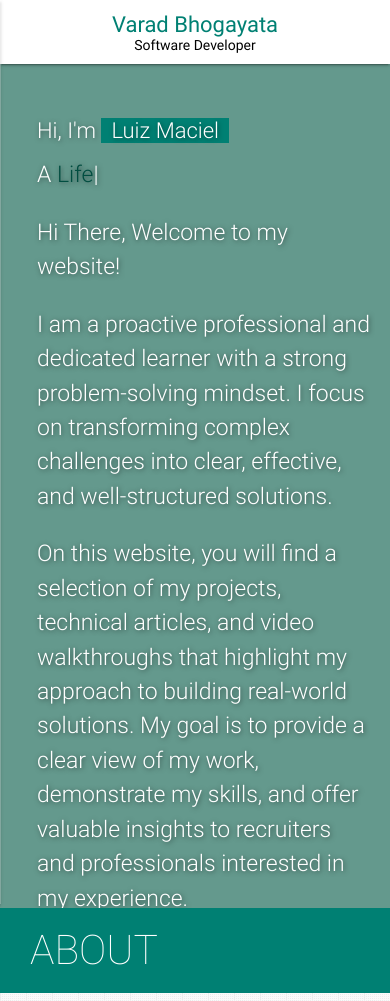
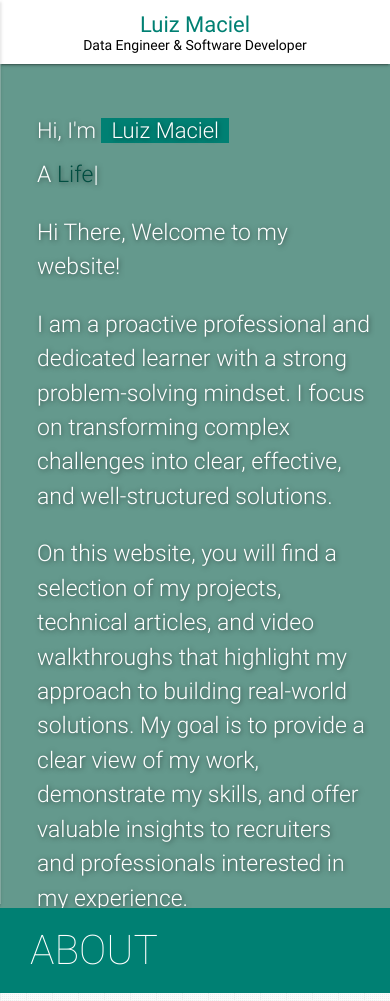
Before and after one commit to luizmacieldev/luizmacieldev.github.io, a plain HTML site: page index.html in a window 390 px wide. Shown: the top 1001 px of the page. Drawn offline with nearby package versions, Linux system fonts and the light colour scheme; some icons are missing.

Commit message:
Resolved text on mobile

```diff
--- a/index.html
+++ b/index.html
@@ -159,8 +159,8 @@
     <a aria-label="Toggle visibility of the mobile navbar" href="#" data-activates="slide-out"
       class="button-collapse"><i class="mdi-navigation-menu"></i></a>
     <div class="name-title">
-      <a id="name" aria-label="Navigate to the beginning of the page" href="#" class="teal-text">Varad
-        Bhogayata</a><span class="black-text">Software Developer</span>
+      <a id="name" aria-label="Navigate to the beginning of the page" href="#" class="teal-text">Luiz Maciel
+        </a><span class="black-text">Data Engineer & Software Developer</span>
     </div>
   </nav>
 
```
